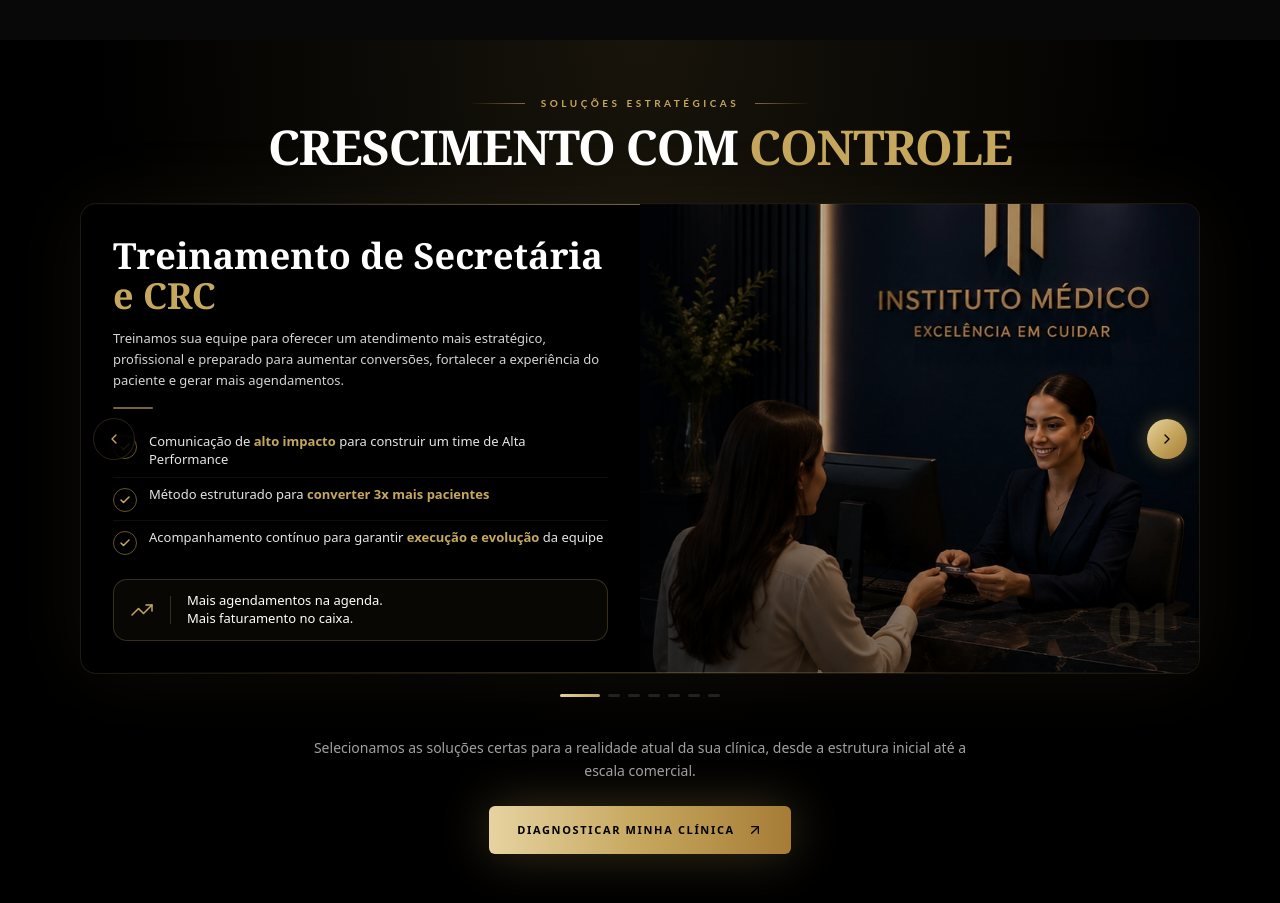
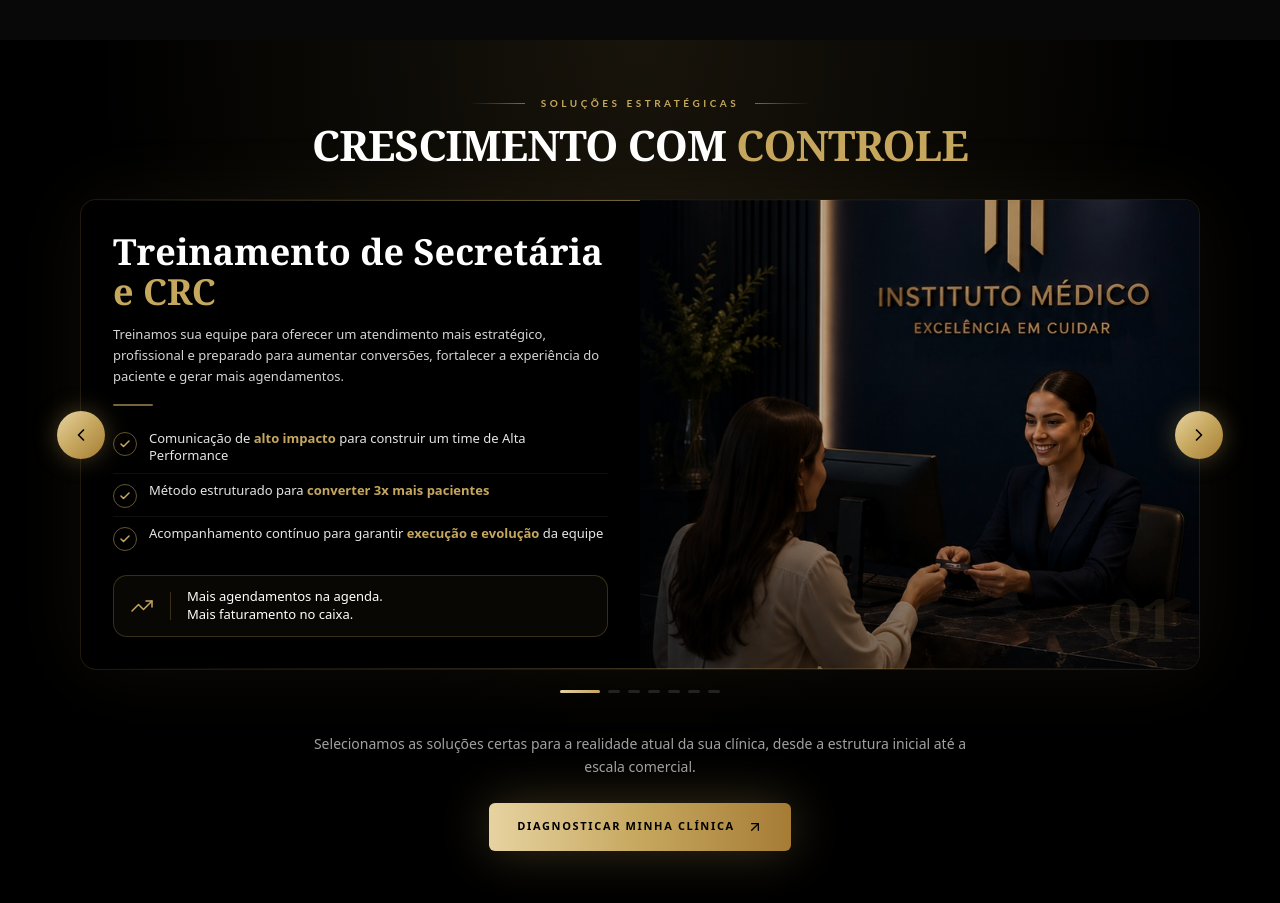
Before and after one commit to agenciabelmond/belmond, a Next.js app: page / in a window 1280 px wide. Shown: the part 1440-2343 px from the top of the page. Built offline with nearby package versions, Linux system fonts and the light colour scheme.

Commit message:
atualizaçao

```diff
--- a/components/results.tsx
+++ b/components/results.tsx
@@ -5,7 +5,7 @@ import { useMemo, useState } from "react"
 import {
   ChevronLeft,
   ChevronRight,
- ArrowUpRight,
+  ArrowUpRight,
   TrendingUp,
 } from "lucide-react"
 import { AnimatePresence, motion } from "framer-motion"
@@ -226,6 +226,7 @@ const SLIDES = [
 
     image: "/gerenciamento.png",
   },
+
   {
     titleWhite: "Sites Estratégicos",
     titleGold: "para Clínicas",
@@ -326,7 +327,7 @@ export default function Results() {
           </div>
 
           <h2
-            className="text-3xl font-black tracking-tight text-white md:text-5xl"
+            className="text-center text-[25px] font-black leading-[1.05] tracking-[-0.02em] text-white sm:text-[42px]"
             style={{
               fontFamily: "'Playfair Display', Georgia, serif",
             }}
@@ -340,7 +341,7 @@ export default function Results() {
 
         {/* CARD */}
         <div
-          className="relative overflow-hidden rounded-2xl shadow-[0_0_80px_rgba(198,167,94,0.07)]"
+          className="relative overflow-visible rounded-2xl shadow-[0_0_80px_rgba(198,167,94,0.07)]"
           style={{
             background: "#000000",
             border: "1px solid rgba(198,167,94,0.15)",
@@ -349,20 +350,23 @@ export default function Results() {
           <div className="absolute left-0 right-0 top-0 h-[1px] bg-gradient-to-r from-transparent via-[#C6A75E]/60 to-transparent" />
 
           {/* DESKTOP ARROWS */}
-          <div className="pointer-events-none absolute left-0 right-0 top-1/2 z-20 hidden -translate-y-1/2 items-center justify-between px-3 md:flex">
+          <div className="pointer-events-none absolute inset-y-0 left-0 right-0 z-30 hidden md:block">
 
-            <button
-              onClick={() => navigate("prev")}
-              className="pointer-events-auto rounded-full border border-[#C6A75E]/20 bg-black/70 p-3 text-[#C6A75E] backdrop-blur-md transition hover:border-[#C6A75E]/50 hover:bg-[#C6A75E]/10"
-            >
-              <ChevronLeft className="h-4 w-4" />
-            </button>
+            {/* LEFT */}
+          {/* LEFT */}
+        <button
+          onClick={() => navigate("prev")}
+          className="pointer-events-auto absolute -left-6 top-1/2 flex h-12 w-12 -translate-y-1/2 items-center justify-center rounded-full bg-gradient-to-br from-[#E7D3A1] via-[#C6A75E] to-[#A67C35] text-black shadow-[0_0_25px_rgba(198,167,94,0.35)] transition-all duration-300 hover:scale-105"
+        >
+          <ChevronLeft className="h-5 w-5" />
+        </button>
 
+            {/* RIGHT */}
             <button
               onClick={() => navigate("next")}
-              className="pointer-events-auto rounded-full bg-gradient-to-br from-[#E7D3A1] via-[#C6A75E] to-[#A67C35] p-3 text-black transition hover:scale-105 shadow-[0_0_20px_rgba(198,167,94,0.4)]"
+              className="pointer-events-auto absolute -right-6 top-1/2 flex h-12 w-12 -translate-y-1/2 items-center justify-center rounded-full bg-gradient-to-br from-[#E7D3A1] via-[#C6A75E] to-[#A67C35] text-black shadow-[0_0_25px_rgba(198,167,94,0.35)] transition-all duration-300 hover:scale-105"
             >
-              <ChevronRight className="h-4 w-4" />
+              <ChevronRight className="h-5 w-5" />
             </button>
           </div>
 
```
